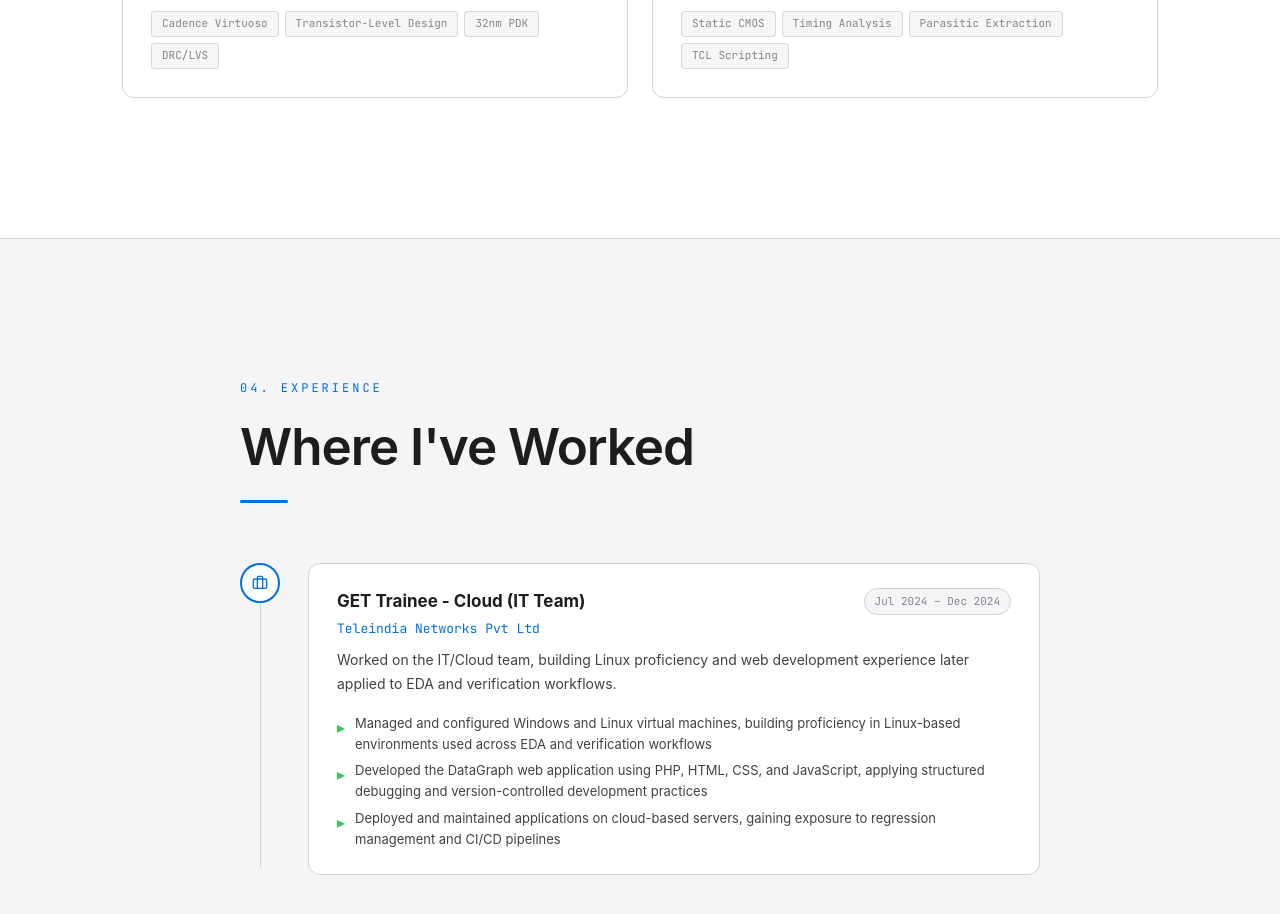
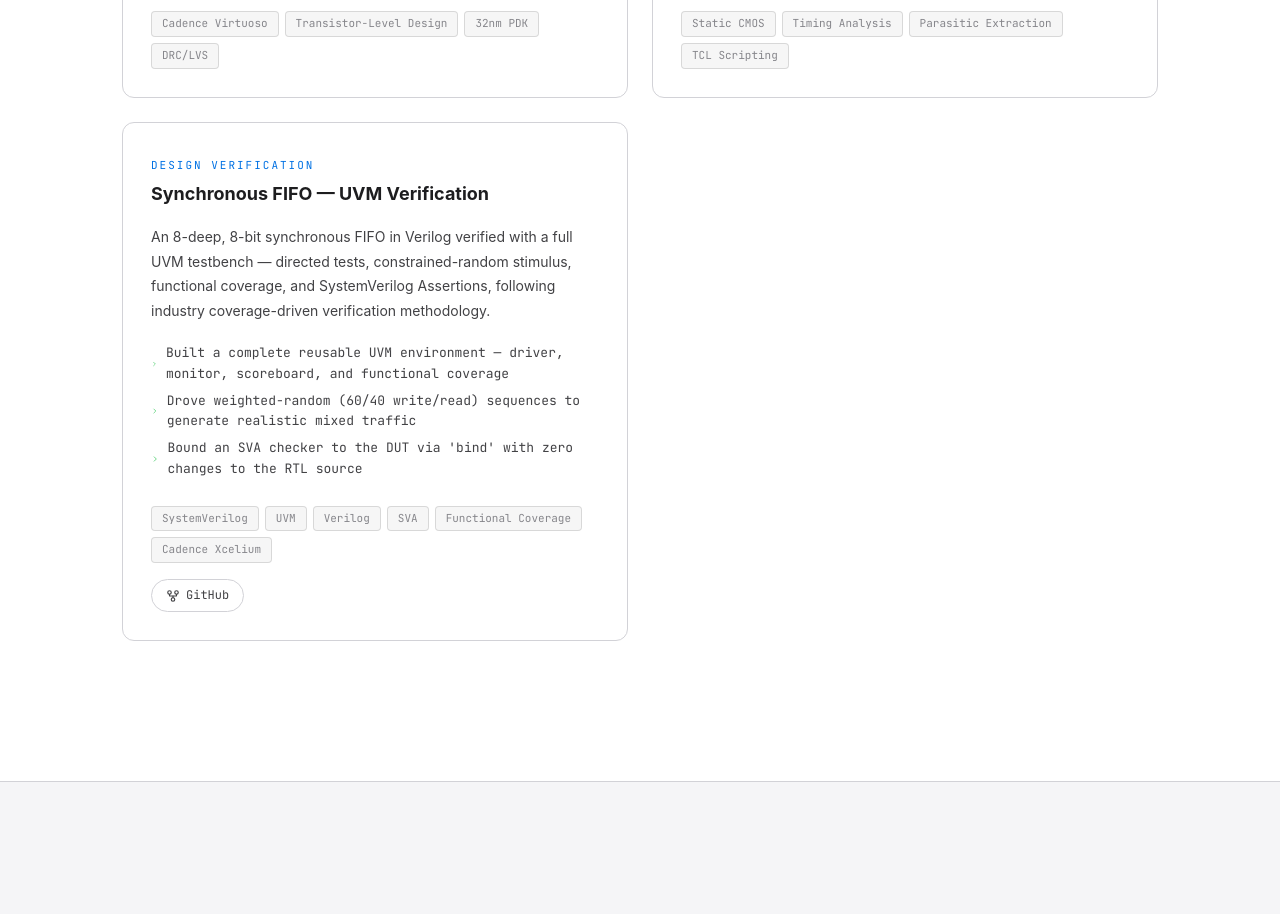
Before and after one commit to adityapkogri336/Portfolio, a React app: page / in a window 1280 px wide. Shown: the part 3880-4794 px from the top of the page. Built offline with nearby package versions, Linux system fonts and the light colour scheme; the HTML template or start-up script is replaced by a standard one.

Commit message:
Add Synchronous FIFO UVM verification project

```diff
--- a/src/data/portfolio.ts
+++ b/src/data/portfolio.ts
@@ -190,6 +190,57 @@ export const projects = [
     ],
     year: "2025",
   },
+  {
+    id: 5,
+    title: "Synchronous FIFO — UVM Verification",
+    description: "An 8-deep, 8-bit synchronous FIFO in Verilog verified with a full UVM testbench — directed tests, constrained-random stimulus, functional coverage, and SystemVerilog Assertions, following industry coverage-driven verification methodology.",
+    tags: ["SystemVerilog", "UVM", "Verilog", "SVA", "Functional Coverage", "Cadence Xcelium"],
+    category: "Design Verification",
+    github: "https://github.com/adityapkogri336/sync-fifo-uvm-verification",
+    demo: null,
+    image: null,
+    highlights: [
+      "Built a complete reusable UVM environment — driver, monitor, scoreboard, and functional coverage",
+      "Drove weighted-random (60/40 write/read) sequences to generate realistic mixed traffic",
+      "Bound an SVA checker to the DUT via 'bind' with zero changes to the RTL source",
+    ],
+    workflow: [
+      { step: "RTL Design", description: "Designed a parameterized synchronous FIFO in Verilog (rtl/sync_fifo.v) with independent write/read logic gated by full/empty flags derived combinationally from wrap-bit pointers." },
+      { step: "Directed Testbench", description: "Wrote a self-checking directed SystemVerilog testbench that writes/reads known values and explicitly drives the FIFO to full/empty to test overflow/underflow guards." },
+      { step: "UVM Environment Build", description: "Built a complete reusable UVM testbench: interface, randomizable transactions (weighted 60/40 write/read), driver, monitor, scoreboard modeling expected FIFO contents in a queue, and standard agent/env/test hierarchy." },
+      { step: "Constrained-Random Verification", description: "Ran weighted-random sequences to generate realistic mixed read/write traffic, surfacing interactions directed tests wouldn't think to write." },
+      { step: "Functional Coverage Analysis", description: "Measured toggle coverage on wr_en/rd_en/full/empty plus cross coverage on (full, wr_en) and (empty, rd_en). Random testing alone reached only 83.33% coverage since the FIFO was never driven to full." },
+      { step: "Coverage-Driven Test Writing", description: "Wrote a new directed fifo_fill_sequence specifically to force the FIFO to full=1, closing the coverage gap and reaching 100% functional coverage." },
+      { step: "Assertion-Based Checking", description: "Wrote 3 SystemVerilog Assertions checking structural protocol invariants (full/empty mutual exclusion, no state change on write-while-full or read-while-empty), bound to the DUT externally via 'bind' with zero changes to the RTL source." },
+      { step: "Debug & Signoff", description: "Root-caused and fixed 4 real timing/race-condition bugs using signal traces, then reached final signoff: 100% functional coverage, 0 scoreboard errors, 0 assertion violations on Cadence Xcelium 25.03." },
+    ],
+    problem: "Build a verification environment that catches bugs an ad-hoc test would miss — overflow/underflow corruption, race conditions between driver and DUT, and structural protocol violations — rather than just confirming the FIFO works once.",
+    approach: "Designed a parameterized synchronous FIFO (configurable depth/width) using extra 'wrap' bits on the read/write pointers to distinguish full from empty at the same index. Built two testbenches side by side: a self-checking directed SystemVerilog testbench, and a complete reusable UVM environment (interface, randomizable transactions, sequences, driver, monitor, scoreboard, functional coverage, and a bind-based SVA checker) following a standard coverage-driven verification flow.",
+    toolsUsed: [
+      { name: "Cadence Xcelium 25.03", purpose: "UVM 1.2 simulation and functional coverage" },
+      { name: "SystemVerilog / UVM", purpose: "Testbench, sequences, driver/monitor/scoreboard architecture" },
+      { name: "SystemVerilog Assertions (SVA)", purpose: "Independent protocol checking via bind-based checker" },
+      { name: "EDA Playground", purpose: "Cloud-based simulation environment for running the regression" },
+    ],
+    results: [
+      "100% functional coverage across all coverpoints and crosses",
+      "0 scoreboard errors, 0 assertion violations at final signoff",
+      "Found and root-caused 4 real timing/race-condition bugs via signal tracing (not trial and error)",
+      "Closed an 83.33% -> 100% coverage gap by writing a targeted directed sequence to force the FIFO to full",
+    ],
+    challenges: [
+      { challenge: "A reset race where the first transaction could be driven before reset was released", solution: "Root-caused via signal traces and fixed by correctly sequencing driver start relative to reset deassertion" },
+      { challenge: "A driver/DUT signal race from driving inputs on the same clock edge the DUT samples them", solution: "Adjusted driver timing relative to the clocking scheme to respect SystemVerilog non-blocking assignment semantics" },
+      { challenge: "Monitor sampling rd_data before the DUT's non-blocking assignment had settled", solution: "Corrected monitor sampling point to occur after NBA updates settle" },
+      { challenge: "A monitor status-flag race where 'empty' transitioning on the same edge as a successful read caused that read to be silently dropped", solution: "Fixed monitor logic to correctly capture the read transaction before the flag transition was observed" },
+    ],
+    learnings: [
+      "Deepened understanding of SystemVerilog non-blocking assignment semantics and how they drive real race conditions in driver/monitor design",
+      "Coverage-driven verification: random testing alone doesn't guarantee reaching every state — functional coverage has to be measured and gaps closed with targeted directed tests",
+      "bind-based assertion checkers let you verify a DUT's structural contract without ever touching the RTL source",
+    ],
+    year: "2026",
+  },
 ];
 
 export const experience = [
```
